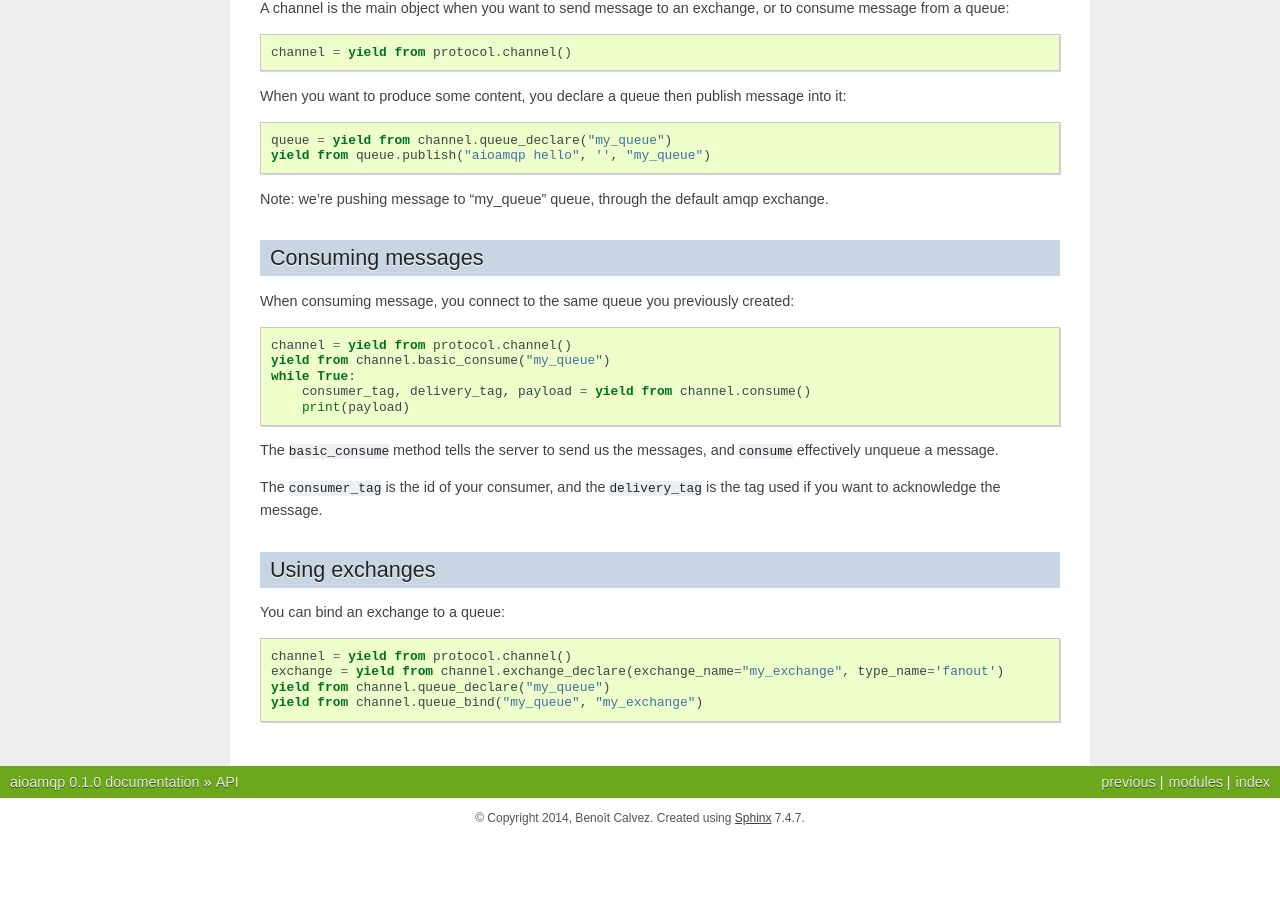
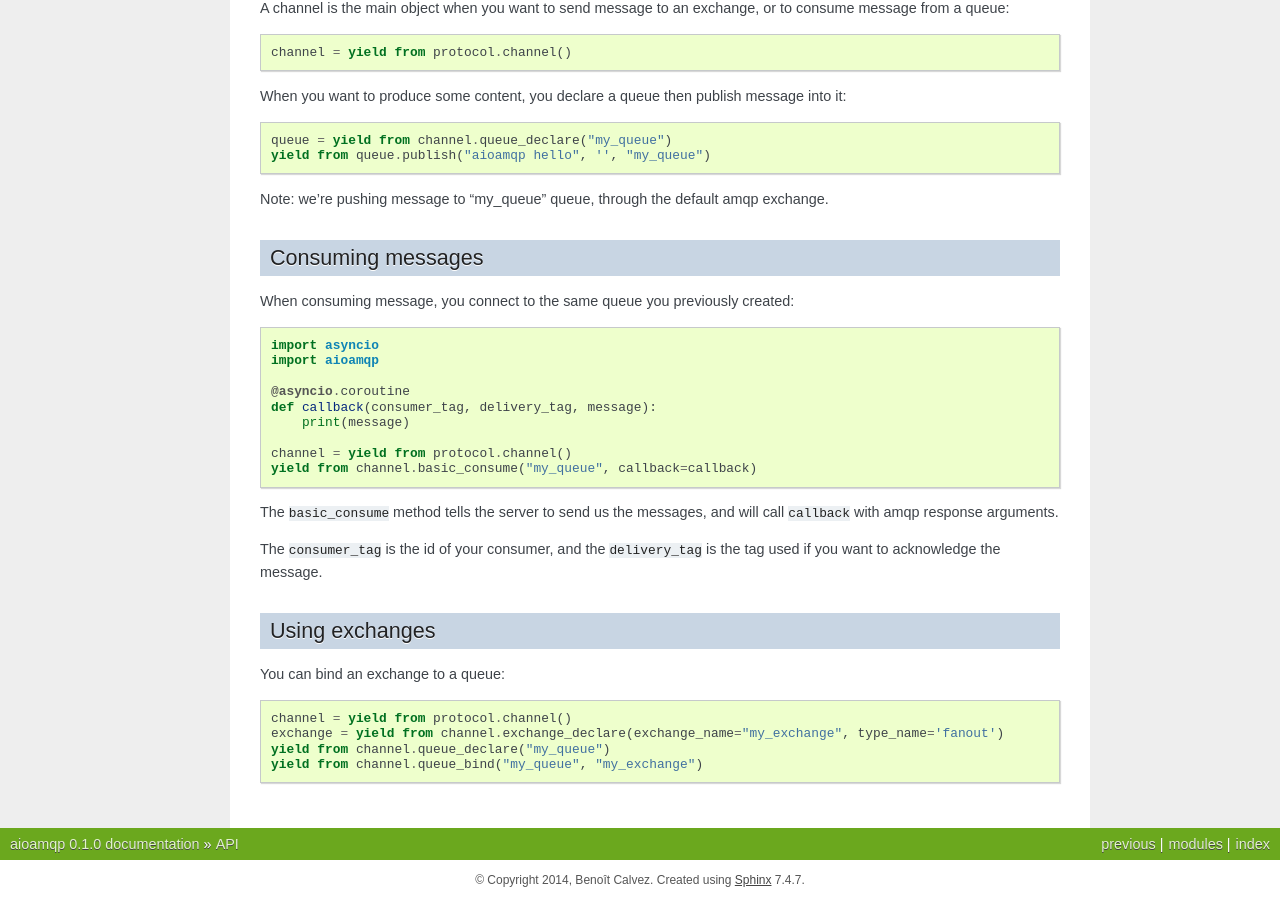
Before and after one commit to Polyconseil/aioamqp, a Sphinx documentation site: the page built from docs/api.rst, in a window 1280 px wide and 900 px high, scrolled down 811 px. Built offline with Sphinx 7.4.7, drawn with Linux system fonts in a browser that asks for light colours; before the commit the page ends 1649 px from its top, so only the background shows below that.

Commit message:
docs: Update basic_consume part.

```diff
--- a/docs/api.rst
+++ b/docs/api.rst
@@ -62,13 +62,17 @@ Consuming messages
 
 When consuming message, you connect to the same queue you previously created::
 
+    import asyncio
+    import aioamqp
+
+    @asyncio.coroutine
+    def callback(consumer_tag, delivery_tag, message):
+        print(message)
+
     channel = yield from protocol.channel()
-    yield from channel.basic_consume("my_queue")
-    while True:
-        consumer_tag, delivery_tag, payload = yield from channel.consume()
-        print(payload)
+    yield from channel.basic_consume("my_queue", callback=callback)
 
-The ``basic_consume`` method tells the server to send us the messages, and ``consume`` effectively unqueue a message.
+The ``basic_consume`` method tells the server to send us the messages, and will call ``callback`` with amqp response arguments.
 
 The ``consumer_tag`` is the id of your consumer, and the ``delivery_tag`` is the tag used if you want to acknowledge the message.
 
```
